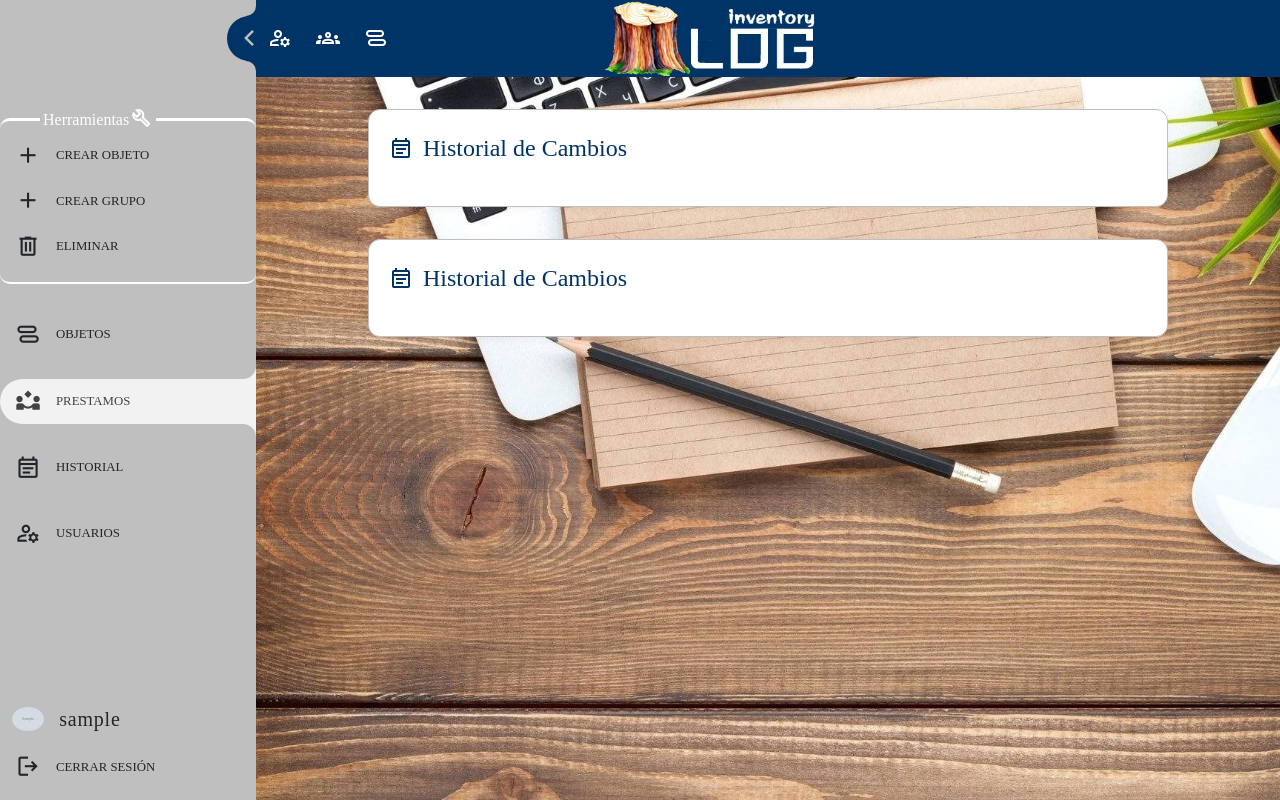
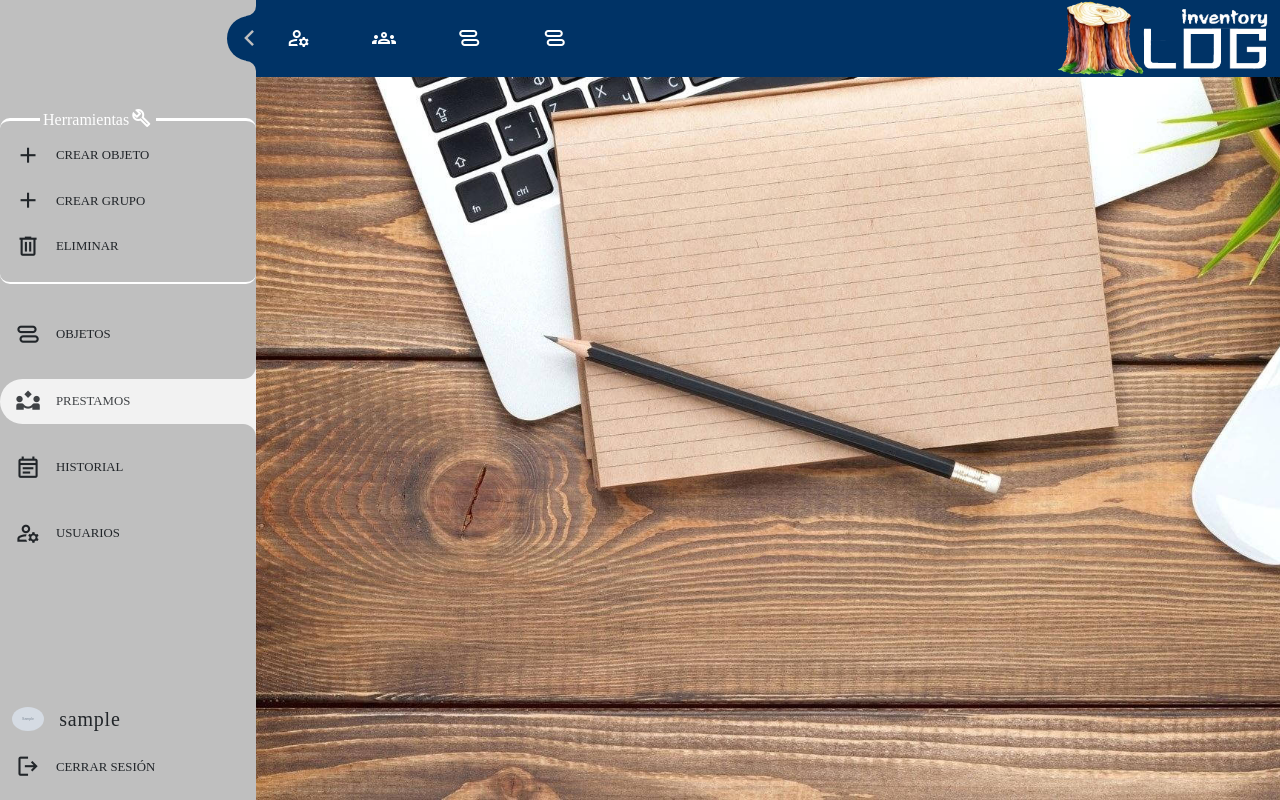
Before and after one commit to SergioGalarzaCarmona/Log_Inventory, a Django app: page /user_log/ in a window 1280 px wide. Run offline with Django 5.2, Linux system fonts and the light colour scheme; a user stored in the database is signed in; data comes from the database, SQL or seed files in the repository; tables that the repository leaves empty hold one stand-in row (values such as "Sample post"); grey boxes marked "Sample" are stand-in pictures; data that the repository does not hold is empty.

Commit message:
Add toggle functionality for user logs visibility and update HTML structure

```diff
--- a/static/CSS/logUsersStyles.css
+++ b/static/CSS/logUsersStyles.css
@@ -71,22 +71,21 @@ aside:has(input[type="checkbox"]:checked) ~ main {
     height: 100%;
     display: flex;
     flex-direction: row;
-    align-content: center;
 }
 
-.filter-bar__filter-container  > div, .filter-bar__filter-container > label {
+.filter-bar__filter-container  > div, .filter-bar__filter-container > div {
     color: var(--bg-color);
     display: grid;
     place-content: center;
 }
 
-.filter-bar__filter-container > label {
+.filter-bar__filter-container > div {
     background-color: transparent;
     border: none;
-    width: auto;
+    height: 100%;
 }
 
-.filter-bar__filter-container > label:hover {
+.filter-bar__filter-container div >  label:hover {
     color: #D2B48C;
     cursor: pointer;
 }
@@ -104,6 +103,14 @@ aside:has(input[type="checkbox"]:checked) ~ main {
     height: clamp(15px, calc(10dvh - 5px), 75px);
     width: clamp(42px, calc(28dvh - 5px), 210px);
     margin: 2.5px 0;
+}
+
+input[type="checkbox"] {
+    display: none;
+}
+
+.hidden {
+    display: none;
 }
 
 .history-container {
--- /dev/null
+++ b/static/SCRIPTS/logScript.js
@@ -0,0 +1,26 @@
+document.addEventListener("DOMContentLoaded", () => {
+    const subuserscheckbox = document.getElementById("subusersLog");
+    const subusersgroupscheckbox = document.getElementById("subusersgroupsLog");
+    const subuserslog = document.querySelector(".subusersLog");
+    const subusersgroupslog = document.querySelector(".subusersgroupsLog");
+
+    function toggleTableVisibility() {
+        if (subusersgroupscheckbox.checked) {
+            subuserslog.classList.add("hidden");
+            subusersgroupslog.classList.remove("hidden");
+        }
+        else if (subuserscheckbox.checked) {
+            subusersgroupslog.classList.add("hidden");
+            subuserslog.classList.remove("hidden");
+        }
+        else {
+            subuserslog.classList.add("hidden");
+            subusersgroupslog.classList.add("hidden");
+        }
+    }
+
+    subuserscheckbox.addEventListener("change", toggleTableVisibility);
+    subusersgroupscheckbox.addEventListener("change", toggleTableVisibility);
+
+    toggleTableVisibility();
+});
--- a/templates/Users/log_users.html
+++ b/templates/Users/log_users.html
@@ -20,15 +20,17 @@
     <main>
         <div class="filter-bar container">
             <div class="filter-bar__filter-container row">
-                <label id="subusersLog-label" class="material-symbols-outlined col-2">manage_accounts</label>
-                <label id="subusersgroupsLog-label" class="material-symbols-outlined col-2">groups</label>
-                <label id="objectsLog-label" class="material-symbols-outlined col-2">view_object_track</label>
-                <div class="filter-bar__logo-container col-md-5 col-0">
+                <div class="material-symbols-outlined col-md-1 col-3"><label for="subusersLog" id="subusersLog-label">manage_accounts</label></div>
+                <div class="material-symbols-outlined col-md-1 col-3"><label for="subusersgroupsLog" id="subusersgroupsLog-label">groups</label></div>
+                <div class="material-symbols-outlined col-md-1 col-3"><label id="objectsLog-label">view_object_track</label></div>
+                <div class="material-symbols-outlined col-md-1 col-3"><label id="objectsLog-label">view_object_track</label></div>
+                <div class="filter-bar__logo-container col-md-8 col-0">
                     <img src="{%static '/IMAGES/logo_transparente_blanco.webp'%}" alt="logo" class="logo">
                 </div>
             </div>
         </div>
-        <div class="history-container">
+        <input type="checkbox" id="subusersLog" class="filter-bar__checkbox">
+        <div class="history-container subusersLog">
           <div class="history-title">
             <span class="material-symbols-outlined">event_note</span> Historial de Cambios
           </div>
@@ -45,7 +47,8 @@
             <!-- Más entradas aquí -->
           </div>
         </div>
-        <div class="history-container">
+        <input type="checkbox" id="subusersgroupsLog" class="filter-bar__checkbox">
+        <div class="history-container subusersgroupsLog">
           <div class="history-title">
             <span class="material-symbols-outlined">event_note</span> Historial de Cambios
           </div>
@@ -64,5 +67,6 @@
         </div>
     </main>
     <script src="{%static '/SCRIPTS/sidebarScript.js'%}"></script>
+    <script src="{% static 'SCRIPTS/logScript.js' %}"></script>
 </body>
 </html>
```
Lines whose indentation alone changed are shown as unchanged.
